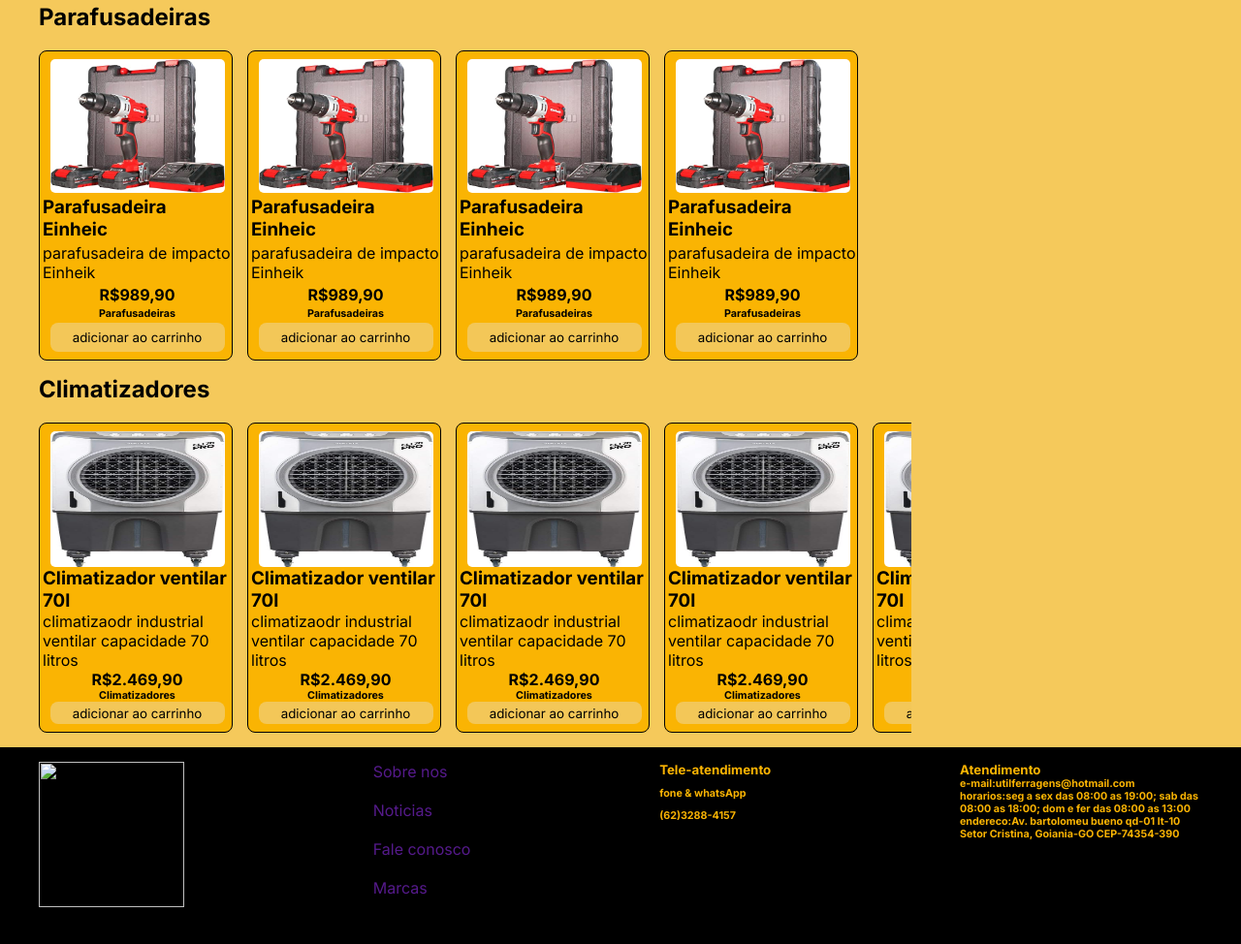
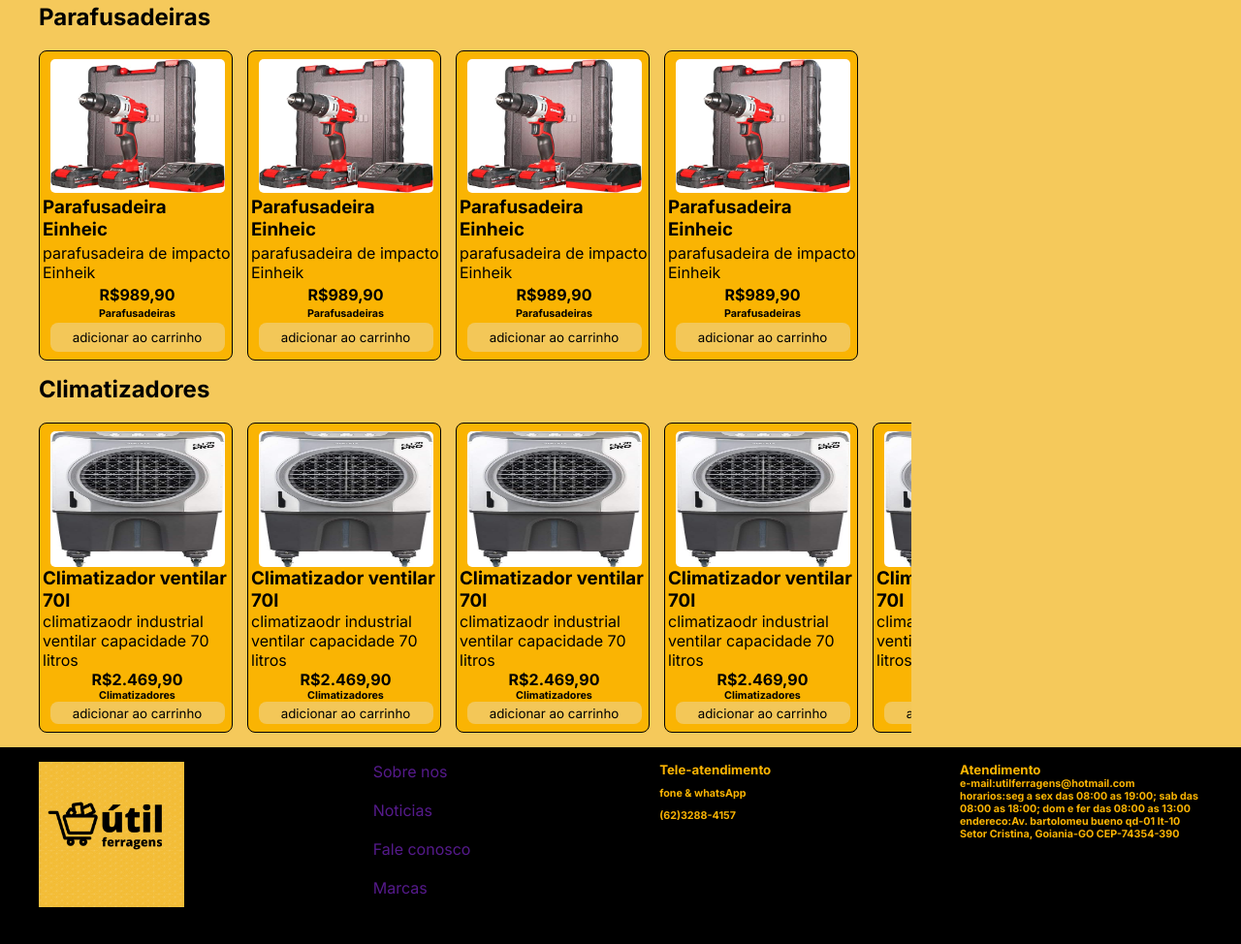
Before and after one commit to Kenzie-Academy-Brasil-Developers/m1-entrega-capstone-ecommerce-wellinton-eugenio, a plain HTML site: page index.html in a window 1280 px wide. Shown: the part 1258-2232 px from the top of the page at 97% size. Drawn offline with Linux system fonts and the light colour scheme; the site is published under a folder, as on GitHub Pages, so addresses that start at the root find nothing.

Commit message:
alteirando codigos

```diff
--- a/index.html
+++ b/index.html
@@ -308,7 +308,7 @@
     </main>
     <footer>
         <div class="foot-menu">
-            <img src="/img/logo/útil1.png" alt="" class="img-foot">
+            <img src="./img/logo/útil1.png" alt="" class="img-foot">
 
             <ul class="menu-sobre">
                 <li><a href="" class="link-foot">Sobre nos</a></li>
```
